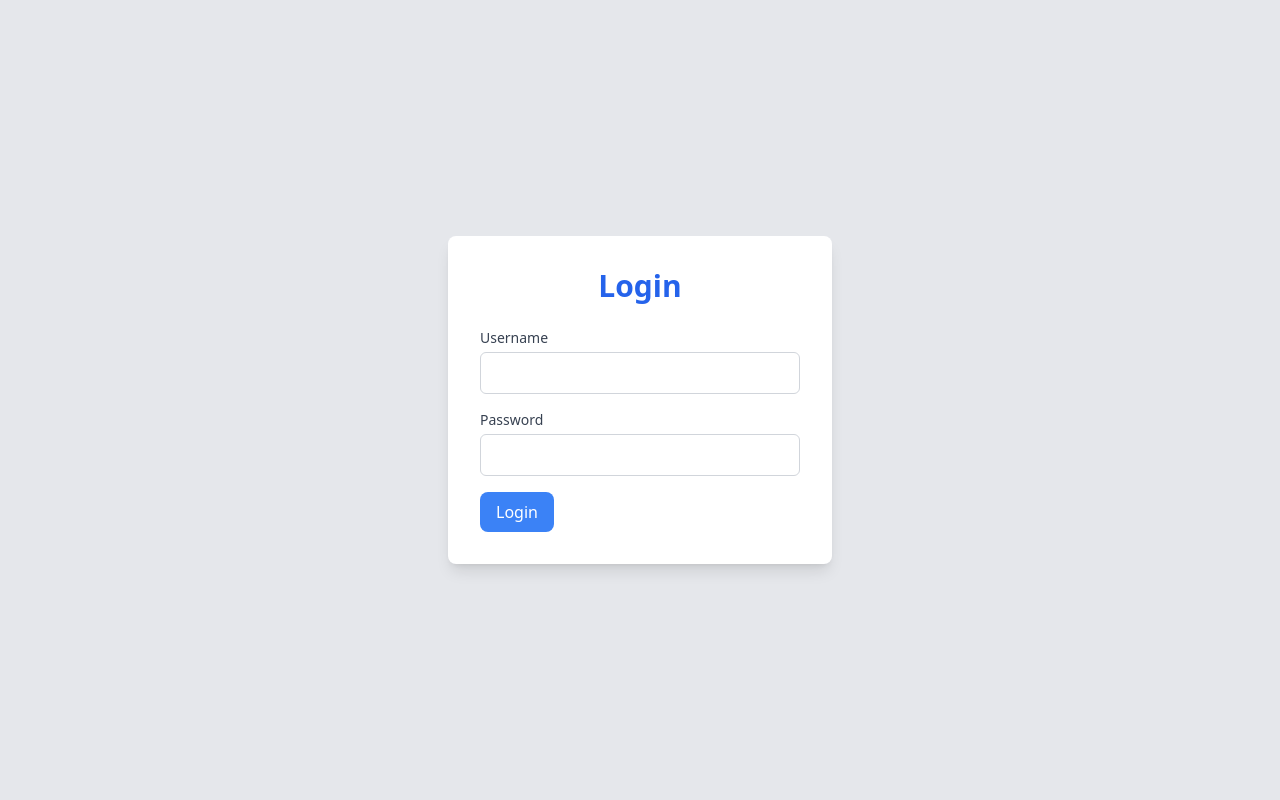
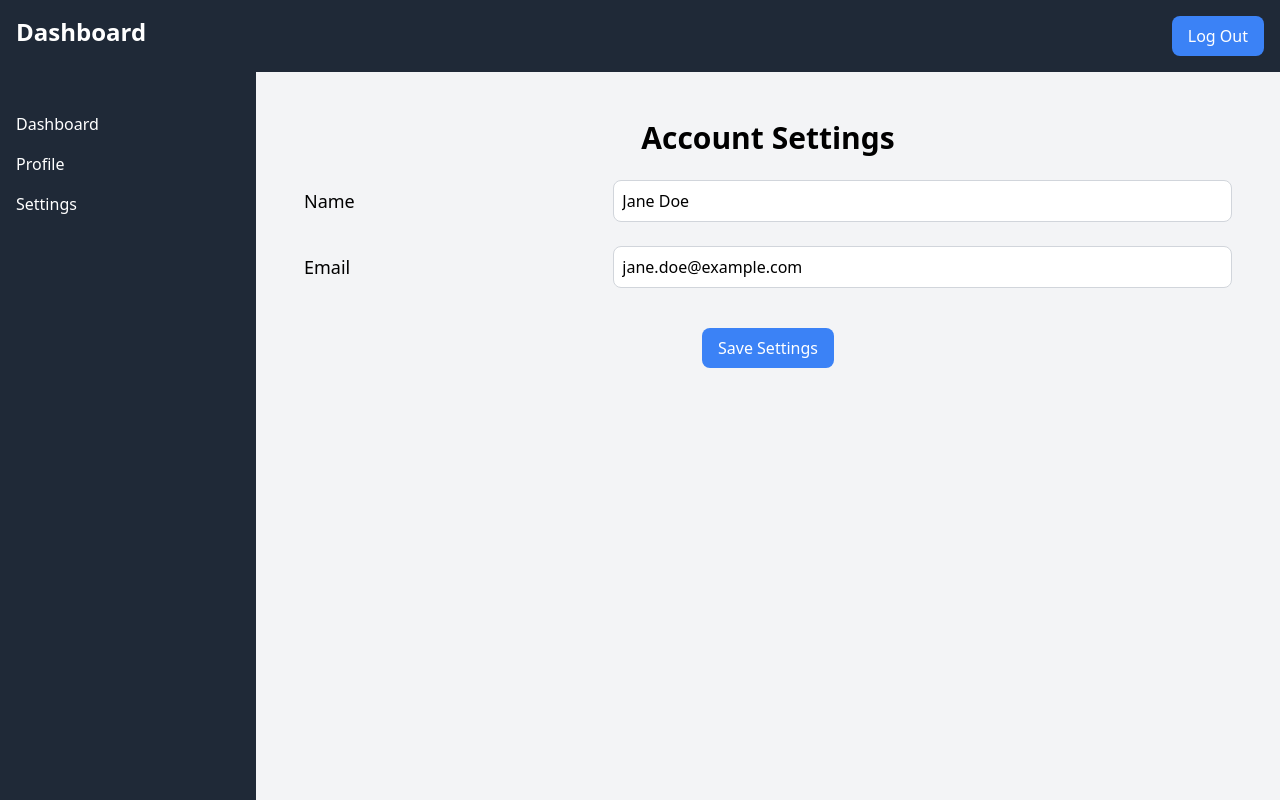
Before and after one commit to Sanduni4822/Production-Ready-Dashboard-Individual, a React (Vite) app in the folder client/: page /settings in a window 1280 px wide. Before the commit this address led to /login. Built offline with nearby package versions, Linux system fonts and the light colour scheme; sample sign-in values are in the browser's storage.

Commit message:
feat(settings): add Settings Page with Editable User Details and Update Routing

```diff
--- a/client/src/App.jsx
+++ b/client/src/App.jsx
@@ -4,6 +4,7 @@ import Login from './pages/Login/Login';  // Login page component
 import Layout from './components/Layout/Layout';  // Layout component (Sidebar + Navbar)
 import Dashboard from './pages/Dashboard/Dashboard';  // Dashboard page component
 import Profile from './pages/Profile/Profile';  // Profile page component
+import Settings from './pages/Settings/Settings';  // Settings page component
 import PrivateRoute from './components/PrivateRoute';  // Protected route for authentication
 
 const App = () => {
@@ -20,7 +21,8 @@ const App = () => {
             <Route path="/dashboard" element={<Dashboard />} />
             {/* Profile Route */}
             <Route path="/profile" element={<Profile />} />
-            {/* Add more protected routes like /settings here */}
+            {/* Settings Route */}
+            <Route path="/settings" element={<Settings />} />
           </Route>
         </Route>
 
--- /dev/null
+++ b/client/src/pages/Settings/Settings.jsx
@@ -0,0 +1,78 @@
+import React, { useState, useEffect } from 'react';
+import Button from '../../components/Button/Button';  // Import Button component
+
+const Settings = () => {
+  const [settingsData, setSettingsData] = useState({
+    name: 'Jane Doe',
+    email: 'jane.doe@example.com',
+  });
+
+  // Simulating fetching user settings from an API
+  useEffect(() => {
+    fetchSettingsData();
+  }, []);
+
+  const fetchSettingsData = async () => {
+    // Here you would fetch settings data from your backend API
+    const fetchedData = {
+      name: 'Jane Doe',
+      email: 'jane.doe@example.com',
+    };
+    setSettingsData(fetchedData);
+  };
+
+  const handleInputChange = (e) => {
+    const { name, value } = e.target;
+    setSettingsData({
+      ...settingsData,
+      [name]: value,  // Update the state dynamically based on the input name
+    });
+  };
+
+  const handleSaveSettings = () => {
+    // Handle saving settings (could be an API call)
+    console.log('Settings saved:', settingsData);
+  };
+
+  return (
+    <div className="flex flex-col p-6">
+      <h2 className="text-3xl font-semibold text-center mb-6">Account Settings</h2>
+
+      {/* Settings Form */}
+      <div className="space-y-6">
+        <div className="flex flex-col sm:flex-row items-center justify-between">
+          <label className="w-full sm:w-1/3 text-lg font-medium mb-2 sm:mb-0">Name</label>
+          <input
+            type="text"
+            name="name"
+            value={settingsData.name}
+            onChange={handleInputChange}
+            className="w-full sm:w-2/3 p-2 border border-gray-300 rounded-lg"
+          />
+        </div>
+
+        <div className="flex flex-col sm:flex-row items-center justify-between">
+          <label className="w-full sm:w-1/3 text-lg font-medium mb-2 sm:mb-0">Email</label>
+          <input
+            type="email"
+            name="email"
+            value={settingsData.email}
+            onChange={handleInputChange}
+            className="w-full sm:w-2/3 p-2 border border-gray-300 rounded-lg"
+          />
+        </div>
+      </div>
+
+      {/* Save Settings Button */}
+      <div className="mt-10 text-center">
+        <Button
+          label="Save Settings"
+          onClick={handleSaveSettings}
+          className="bg-blue-500 text-white p-3 rounded-lg shadow-md hover:bg-blue-600"
+        />
+      </div>
+    </div>
+  );
+};
+
+export default Settings;
```
Also changed, not shown: 1 other file (tests, documents, lock files or other folders).
